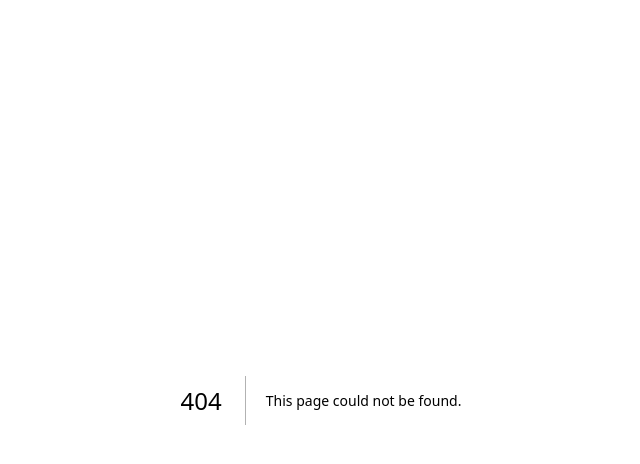
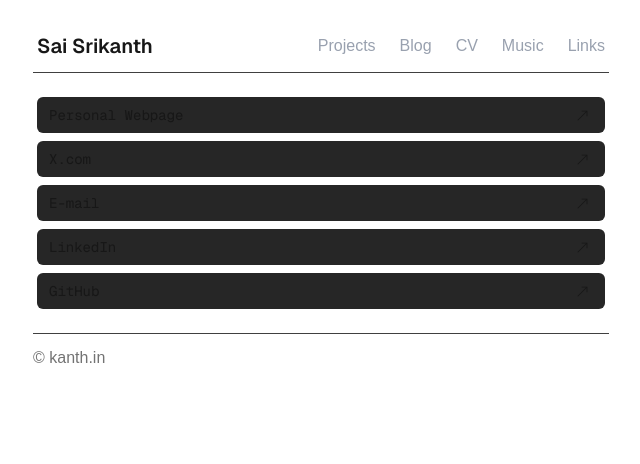
Before and after one commit to Srikan1h/portfolio, a Next.js app: page /links in a window 1280 px wide. Before the commit this address had no page. Shown: the top 464 px of the page, without its empty margins (319-959 px from the left). Built offline with nearby package versions, Linux system fonts and the light colour scheme.

Commit message:
feature: Links page

```diff
--- /dev/null
+++ b/app/links/page.tsx
@@ -0,0 +1,116 @@
+import Link from "next/link";
+import Image from "next/image";
+import logo from "@/app/assets/img/map-light.webp"
+import gif from "@/app/assets/img/unnamed.gif"
+
+
+
+export default function Links() {
+  return (
+    <div className="sm:w-150  mx-auto py-4 sm:py-8 px-4 sm:px-3">
+      <div className="container sm:flex items-center justify-between border-neutral-700 sm:border-b-1 pb-3 px-1">
+  <div className="title">
+    <Link href="./" className="font-sans text-xl font-semibold">Sai Srikanth</Link>
+  </div>
+
+ <ul className="flex gap-6 py-3 sm:py-0 border-neutral-700 border-b-1 sm:border-0">
+    <li className="">
+      <Link className="text-gray-400" href="./">Projects</Link>
+    </li>
+     <li className="">
+      <Link className="text-gray-400" href="./">Blog</Link>
+    </li>
+    <li>
+      <Link className="text-gray-400" href="./">CV</Link>
+
+    </li>
+    <li>
+      <Link className="text-gray-400" href="./">Music</Link>
+
+    </li>
+    <li>
+      <Link className="text-gray-400" href="./">Links</Link>
+
+    </li>
+  </ul>
+  </div>
+
+  <section>
+    <div className="pb-4 sm:py-5 border-b-1 border-neutral-700 ">
+
+
+        <div className="grid grid-flow-row auto-rows-max">
+
+
+            <Link className="flex font-mono text-sm py-2 px-3 bg-neutral-800 rounded-md m-1 justify-between" href="https://kanth.in">
+
+        Personal Webpage <svg xmlns="http://www.w3.org/2000/svg" width="13" height="13" fill="currentColor" className="bi bi-arrow-up-right mt-1 mx-1" viewBox="0 0 16 16">
+  <path fillRule="evenodd" d="M14 2.5a.5.5 0 0 0-.5-.5h-6a.5.5 0 0 0 0 1h4.793L2.146 13.146a.5.5 0 0 0 .708.708L13 3.707V8.5a.5.5 0 0 0 1 0z"/>
+</svg>
+
+
+      </Link>
+       <Link className="flex font-mono text-sm py-2 px-3 bg-neutral-800 rounded-md m-1 justify-between " href="https://x.com/srikan1h">
+
+        X.com <svg xmlns="http://www.w3.org/2000/svg" width="13" height="13" fill="currentColor" className="bi bi-arrow-up-right mt-1 mx-1" viewBox="0 0 16 16">
+  <path fillRule="evenodd" d="M14 2.5a.5.5 0 0 0-.5-.5h-6a.5.5 0 0 0 0 1h4.793L2.146 13.146a.5.5 0 0 0 .708.708L13 3.707V8.5a.5.5 0 0 0 1 0z"/>
+</svg>
+
+
+      </Link>
+      <a className="flex font-mono text-sm py-2 px-3 bg-neutral-800 rounded-md m-1 justify-between" href="mailto:ss2675@srmist.edu.in">
+
+        E-mail <svg xmlns="http://www.w3.org/2000/svg" width="13" height="13" fill="currentColor" className="bi bi-arrow-up-right mt-1 mx-1" viewBox="0 0 16 16">
+  <path fillRule="evenodd" d="M14 2.5a.5.5 0 0 0-.5-.5h-6a.5.5 0 0 0 0 1h4.793L2.146 13.146a.5.5 0 0 0 .708.708L13 3.707V8.5a.5.5 0 0 0 1 0z"/>
+</svg>
+
+
+      </a>
+
+
+
+
+            <Link className="flex font-mono text-sm py-2 px-3 bg-neutral-800 rounded-md m-1 justify-between" href="https://linkedin.com/in/saisrikanths">
+
+        LinkedIn <svg xmlns="http://www.w3.org/2000/svg" width="13" height="13" fill="currentColor" className="bi bi-arrow-up-right mt-1 mx-1" viewBox="0 0 16 16">
+  <path fillRule="evenodd" d="M14 2.5a.5.5 0 0 0-.5-.5h-6a.5.5 0 0 0 0 1h4.793L2.146 13.146a.5.5 0 0 0 .708.708L13 3.707V8.5a.5.5 0 0 0 1 0z"/>
+</svg>
+
+
+      </Link>
+       <Link className="flex font-mono text-sm py-2 px-3 bg-neutral-800 rounded-md m-1 justify-between " href="https://github.com/srikan1h">
+
+        GitHub <svg xmlns="http://www.w3.org/2000/svg" width="13" height="13" fill="currentColor" className="bi bi-arrow-up-right mt-1 mx-1" viewBox="0 0 16 16">
+  <path fillRule="evenodd" d="M14 2.5a.5.5 0 0 0-.5-.5h-6a.5.5 0 0 0 0 1h4.793L2.146 13.146a.5.5 0 0 0 .708.708L13 3.707V8.5a.5.5 0 0 0 1 0z"/>
+</svg>
+
+
+      </Link>
+
+
+</div>
+
+
+
+
+
+
+
+    </div>
+
+  </section>
+  <footer>
+    <div className="flex py-3 justify-between">
+      <div>
+        <span className="text-neutral-500 ">© kanth.in</span>
+      </div>
+
+      <div className="flex">
+
+      </div>
+    </div>
+  </footer>
+</div>
+
+  );
+}
--- a/app/page.tsx
+++ b/app/page.tsx
@@ -7,43 +7,50 @@
 
 export default function Home() {
   return (
-    <div className="w-150 mx-auto py-8 px-3">
-      <div className="container flex items-center justify-between border-neutral-700 border-b-1 pb-3 px-1">
+    <div className="sm:w-150  mx-auto py-4 sm:py-8 px-4 sm:px-3">
+      <div className="container sm:flex items-center justify-between border-neutral-700 sm:border-b-1 pb-3 px-1">
   <div className="title">
     <span className="font-sans text-xl font-semibold
 ">Sai Srikanth</span>
   </div>
 
- <ul className="flex gap-6">
+ <ul className="flex justify-between gap-6 py-3 sm:py-0 border-neutral-700 border-b-1 sm:border-0">
     <li className="">
-      <Link className="" href="./">Projects</Link>
+      <Link className="text-gray-400" href="./">Projects</Link>
+    </li>
+     <li className="">
+      <Link className="text-gray-400" href="./">Blog</Link>
     </li>
     <li>
-      <Link className="" href="./">Writings</Link>
+      <Link className="text-gray-400" href="./">CV</Link>
 
     </li>
     <li>
-      <Link className="" href="./">Music</Link>
+      <Link className="text-gray-400" href="./">Music</Link>
+
+    </li>
+    <li>
+      <Link className="text-gray-400" href="/links">Links</Link>
 
     </li>
   </ul>
   </div>
 
   <section>
-    <div className="py-5 border-b-1 border-neutral-700 px-1">
+    <div className="pb-4 sm:py-5 border-b-1 border-neutral-700 px-1">
 
 
-      <article>
-  <Image width={240} height={190} alt="hero banner" className="float-right ml-5 rounded-sm" src={gif} />
-      <p className="text-justify
-">Hey! I’m Sai Srikanth — someone who loves figuring out how things work, especially in the world of technology. I enjoy building small projects, experimenting with code, and learning new concepts that help me improve as a developer and creator.</p>
+      <article className="">
+  <Image width={250} height={190} alt="hero banner" className="w-100 sm:w-72 px-auto sm:float-right sm:ml-5 rounded-sm mb-4" src={gif} />
+      <p className="">
+        Hey! I’m Sai Srikanth — someone who loves figuring out how things work, especially in the world of technology. I enjoy building small projects, experimenting with code, and learning new concepts that help me improve as a developer and creator.
+      </p>
 <br />
-<p className="text-justify
-">I’m inspired by modern tech products, creative design, and startups that solve real-world problems. I believe in growing through learning, sharing, and constant curiosity.
+<p className="">
+  I’m inspired by modern tech products, creative design, and startups that solve real-world problems. I believe in growing through learning, sharing, and constant curiosity.
 </p>
 <br />
-<p className="text-justify
-">
+<p className="">
   When I’m not coding or exploring new tech, you’ll find me brainstorming product ideas, watching tech breakdowns, or learning something new that sparks my interest.
   </p>
 </article>
@@ -63,21 +70,8 @@
         <span className="text-neutral-500 ">© kanth.in</span>
       </div>
 
-      <div className="flex">
-      <Link className="flex font-mono text-sm" href="https://linkedin.com/in/saisrikanths">
-
-        LinkedIn <svg xmlns="http://www.w3.org/2000/svg" width="13" height="13" fill="currentColor" className="bi bi-arrow-up-right mt-1 mx-1" viewBox="0 0 16 16">
-  <path fillRule="evenodd" d="M14 2.5a.5.5 0 0 0-.5-.5h-6a.5.5 0 0 0 0 1h4.793L2.146 13.146a.5.5 0 0 0 .708.708L13 3.707V8.5a.5.5 0 0 0 1 0z"/>
-</svg>
-
-
-      </Link>
-       <Link className="flex font-mono text-sm ms-3" href="https://github.com/srikan1h">
-
-        GitHub <svg xmlns="http://www.w3.org/2000/svg" width="13" height="13" fill="currentColor" className="bi bi-arrow-up-right mt-1 mx-1" viewBox="0 0 16 16">
-  <path fillRule="evenodd" d="M14 2.5a.5.5 0 0 0-.5-.5h-6a.5.5 0 0 0 0 1h4.793L2.146 13.146a.5.5 0 0 0 .708.708L13 3.707V8.5a.5.5 0 0 0 1 0z"/>
-</svg>
-
+      <div className="flex w-auto">
+      <Link className="break-all" href="">
 
       </Link>
       </div>
```
